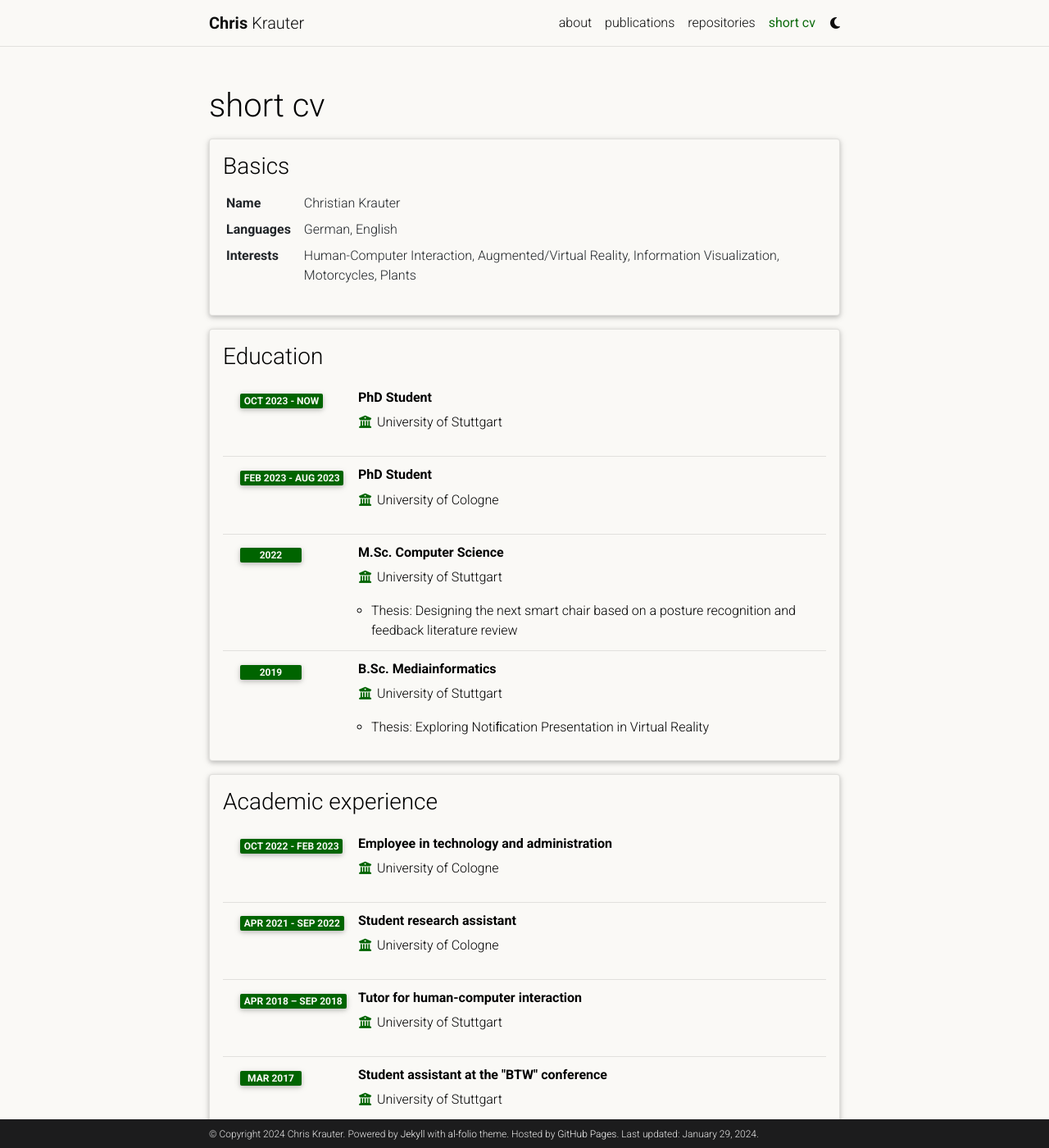
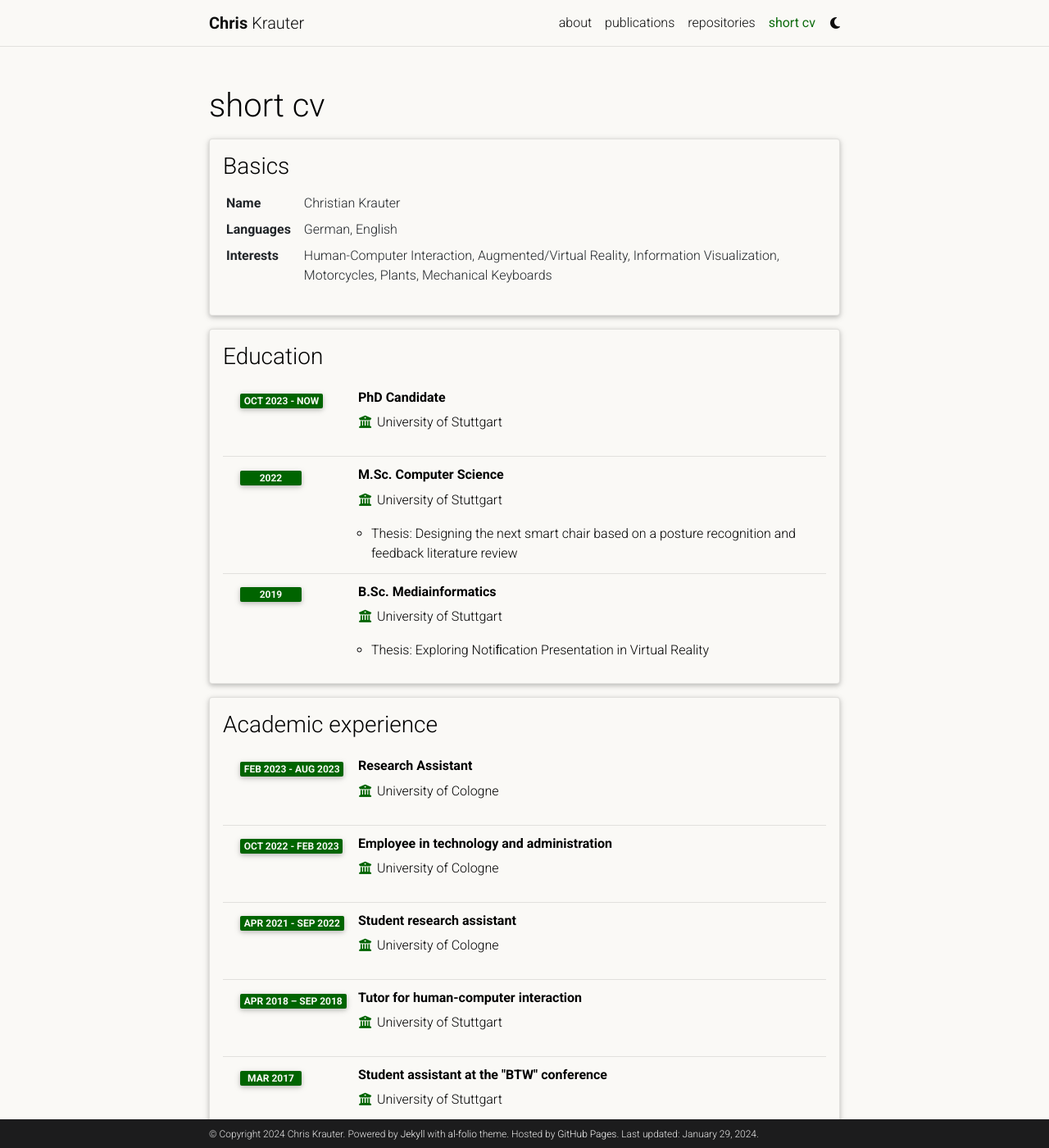
Before and after one commit to ChristianKrauter/ChristianKrauter.github.io, a Jekyll site: the page built from _pages/cv.md, in a window 1280 px wide and 1400 px high. Shown: the whole window at 82% size. Built offline with Jekyll 4.4.1, drawn with Linux system fonts in a browser that asks for light colours; full-size pictures stand in for the smaller copies a plugin makes; comment, search, counter and statistics services are not loaded; a style sheet for code colours, icons or effects is not loaded.

Commit message:
Fixes small things

```diff
--- a/_data/cv.yml
+++ b/_data/cv.yml
@@ -6,17 +6,14 @@
     - name: Languages
       value: German, English
     - name: Interests
-      value: Human-Computer Interaction, Augmented/Virtual Reality, Information Visualization, Motorcycles, Plants
+      value: Human-Computer Interaction, Augmented/Virtual Reality, Information Visualization, Motorcycles, Plants, Mechanical Keyboards
 
 - title: Education
   type: time_table
   contents:
-    - title: PhD Student
+    - title: PhD Candidate
       institution: University of Stuttgart
       year: Oct 2023 - now
-    - title: PhD Student
-      institution: University of Cologne
-      year: Feb 2023 - Aug 2023
     - title: M.Sc. Computer Science
       institution: University of Stuttgart
       year: 2022
@@ -31,6 +28,9 @@
 - title: Academic experience
   type: time_table
   contents:
+    - title: Research Assistant
+      institution: University of Cologne
+      year: Feb 2023 - Aug 2023
     - title: Employee in technology and administration
       institution: University of Cologne
       year: Oct 2022 - Feb 2023
```
Also changed, not shown: _pages/about.md (+2 -2 lines).
